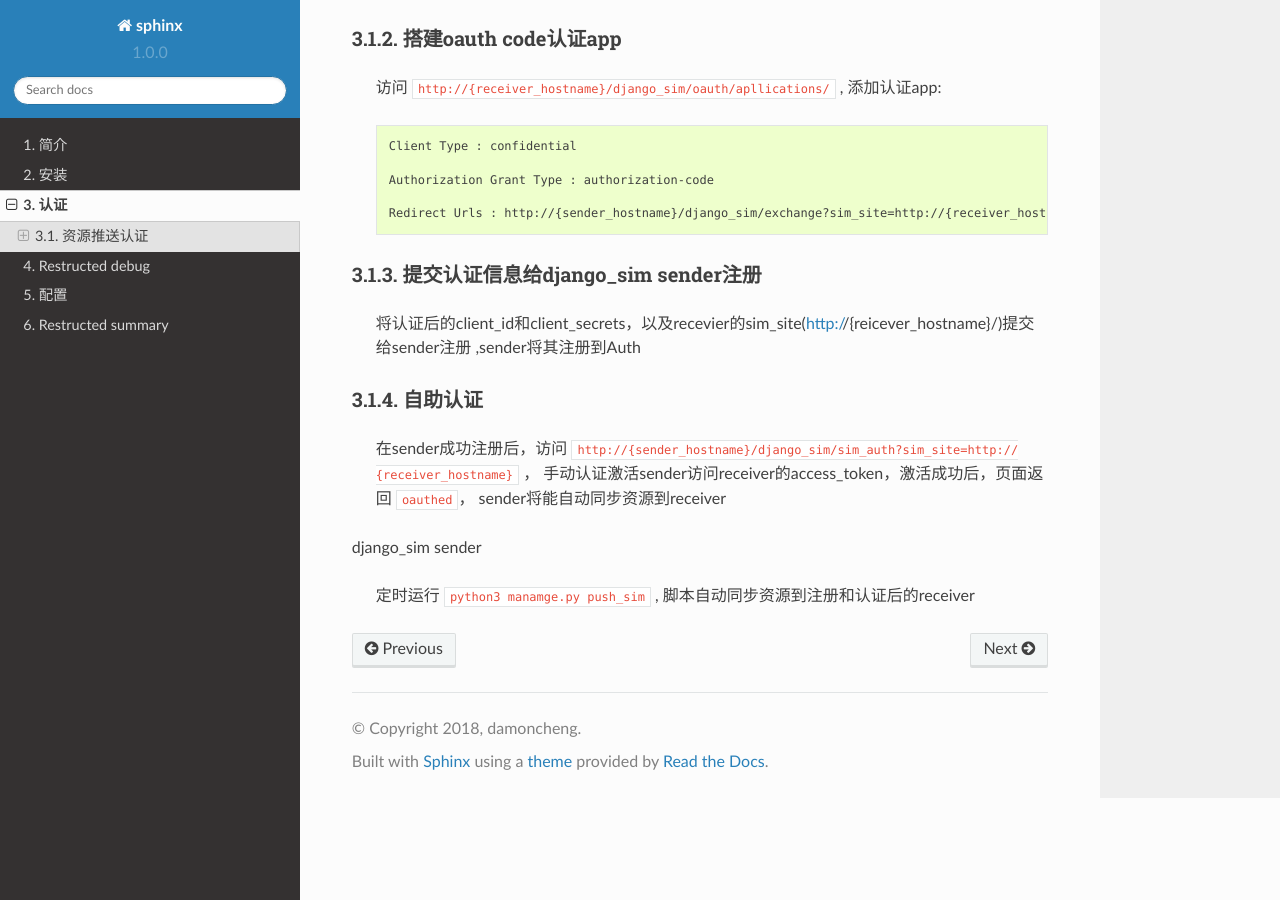
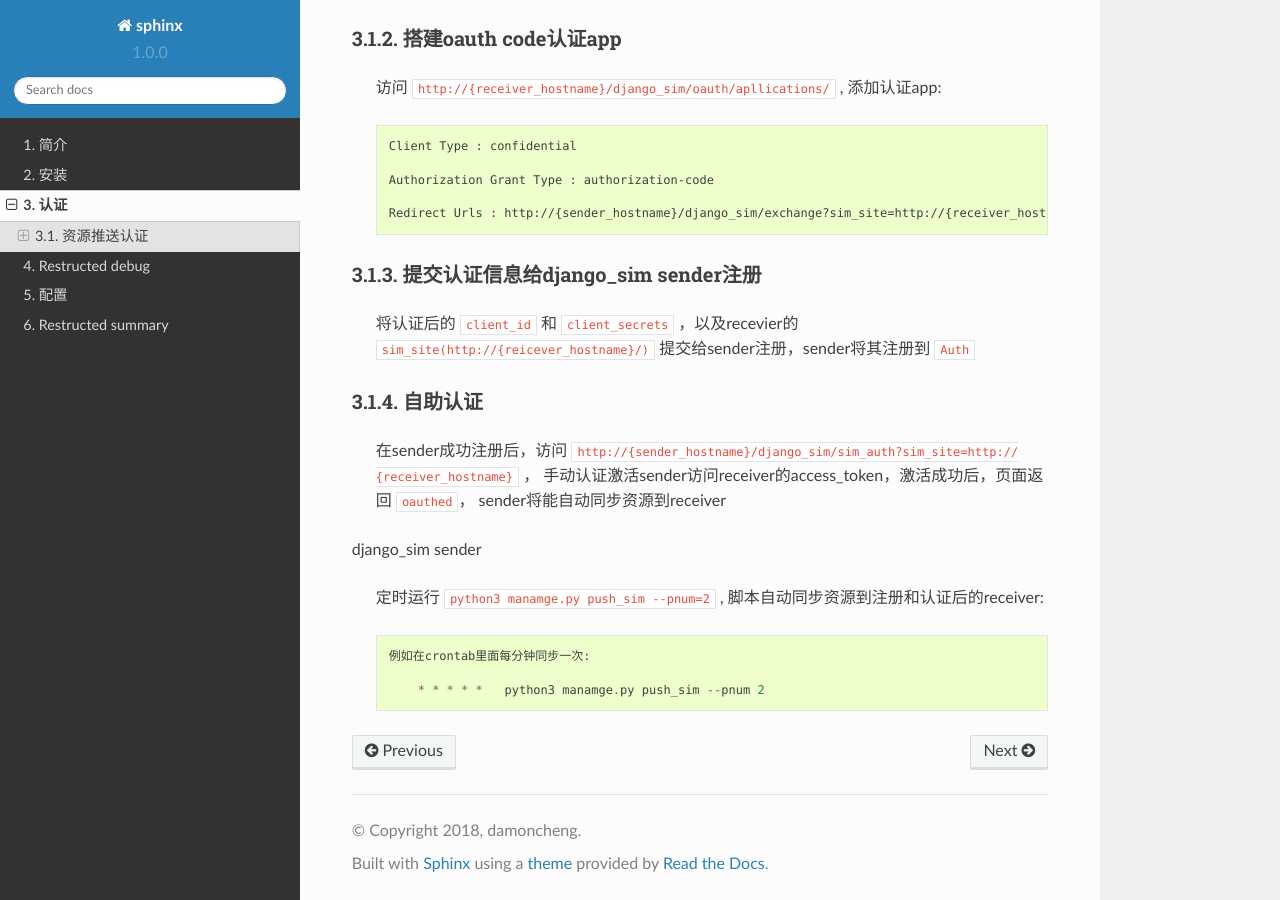
Before and after one commit to damoncheng/Sphinx, a Sphinx documentation site: the page built from source/restructed/django_sim_auth.rst, in a window 1280 px wide and 900 px high, scrolled down 591 px. Built offline with Sphinx 7.4.7 and the Read the Docs theme 2.0.0, drawn with Linux system fonts in a browser that asks for light colours.

Commit message:
django_sim auth

```diff
--- a/source/restructed/django_sim_auth.rst
+++ b/source/restructed/django_sim_auth.rst
@@ -53,4 +53,8 @@
 
 django_sim sender
 
-    定时运行 ``python3 manamge.py push_sim`` , 脚本自动同步资源到注册和认证后的receiver
+    定时运行 ``python3 manamge.py push_sim --pnum=2`` , 脚本自动同步资源到注册和认证后的receiver::
+
+        例如在crontab里面每分钟同步一次:
+
+            * * * * *   python3 manamge.py push_sim --pnum 2
```
Also changed, not shown: other parts of source/restructed/django_sim_auth.rst (+2 -2 lines), 1 other file.
